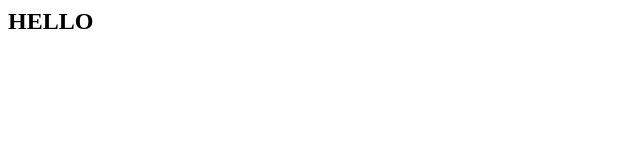
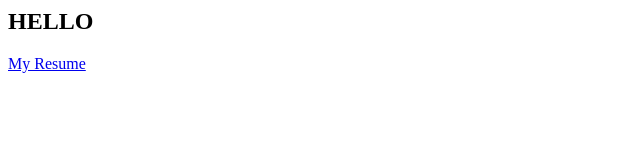
Before and after one commit to sirisha1424/Resume, a plain HTML site: page index.html in a window 1280 px wide. Shown: the whole page, without its empty margins (0-640 px from the left). Drawn offline with Linux system fonts and the light colour scheme.

Commit message:
Update index.html

```diff
--- a/index.html
+++ b/index.html
@@ -1,6 +1,6 @@
 <html>
 <body>
 <h2>HELLO</h2>
-<a href="Resume.html">
+<a href="Resume.html"> My Resume</a>
 </body>
 </html>
```
